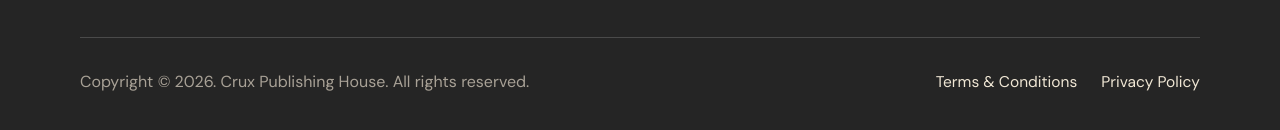
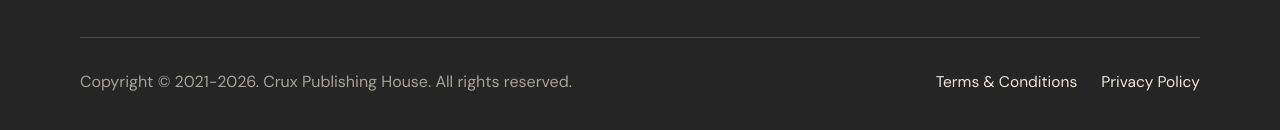
Before and after one commit to BemBexLab/southern_cross_publishing, a Next.js app: page /publishing-services/book-writing-service in a window 1280 px wide. Shown: the part 4659-4789 px from the top of the page. Built offline with nearby package versions, Linux system fonts and the light colour scheme; no server answers.

Commit message:
Updated Footer Copywright years

```diff
--- a/components/Footer.tsx
+++ b/components/Footer.tsx
@@ -171,7 +171,7 @@
           className="dm-sans mt-8 flex flex-col gap-4 text-[0.97rem] sm:gap-5 lg:flex-row lg:items-center lg:justify-between"
           style={{ color: "#a8a196" }}
         >
-          <p>Copyright © 2026. Crux Publishing House. All rights reserved.</p>
+          <p>Copyright © 2021-2026. Crux Publishing House. All rights reserved.</p>
 
           <div
             className="flex flex-col gap-3 sm:flex-row sm:flex-wrap sm:gap-6 lg:justify-end lg:text-right"
```
